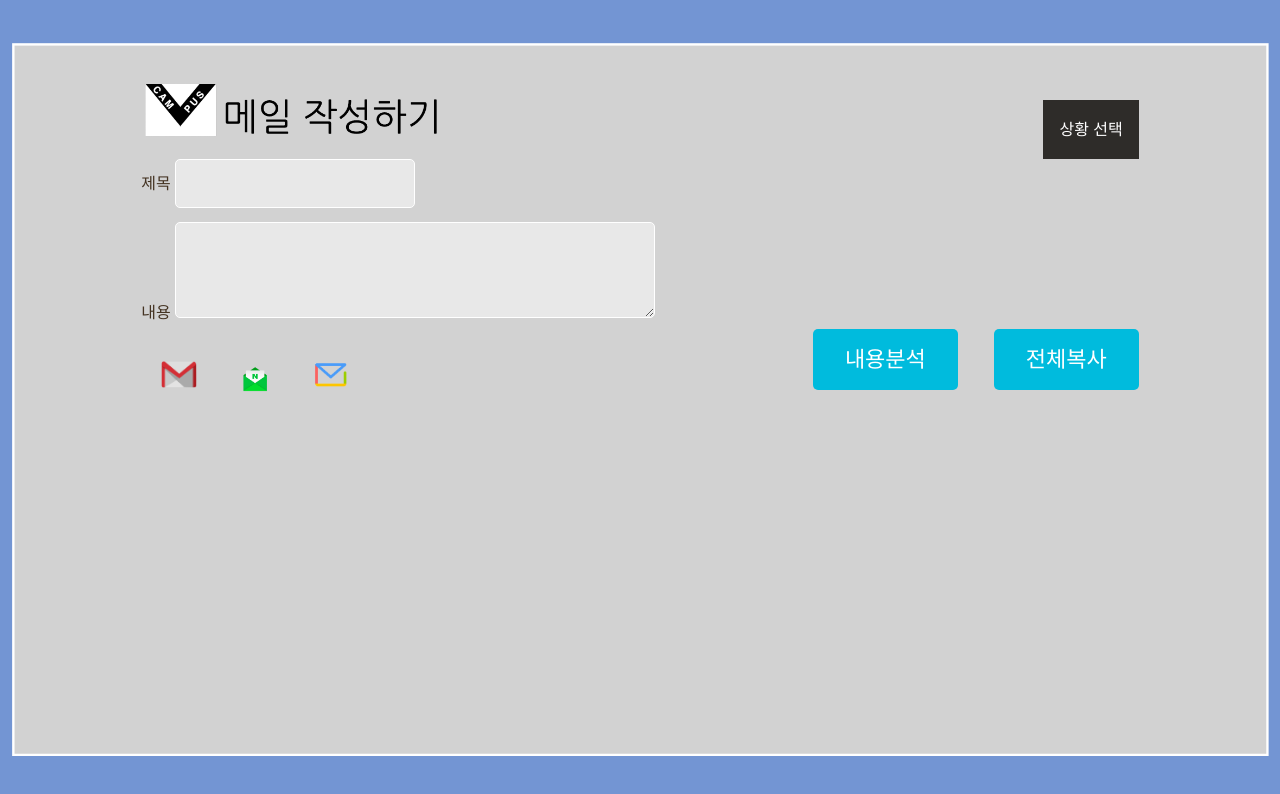
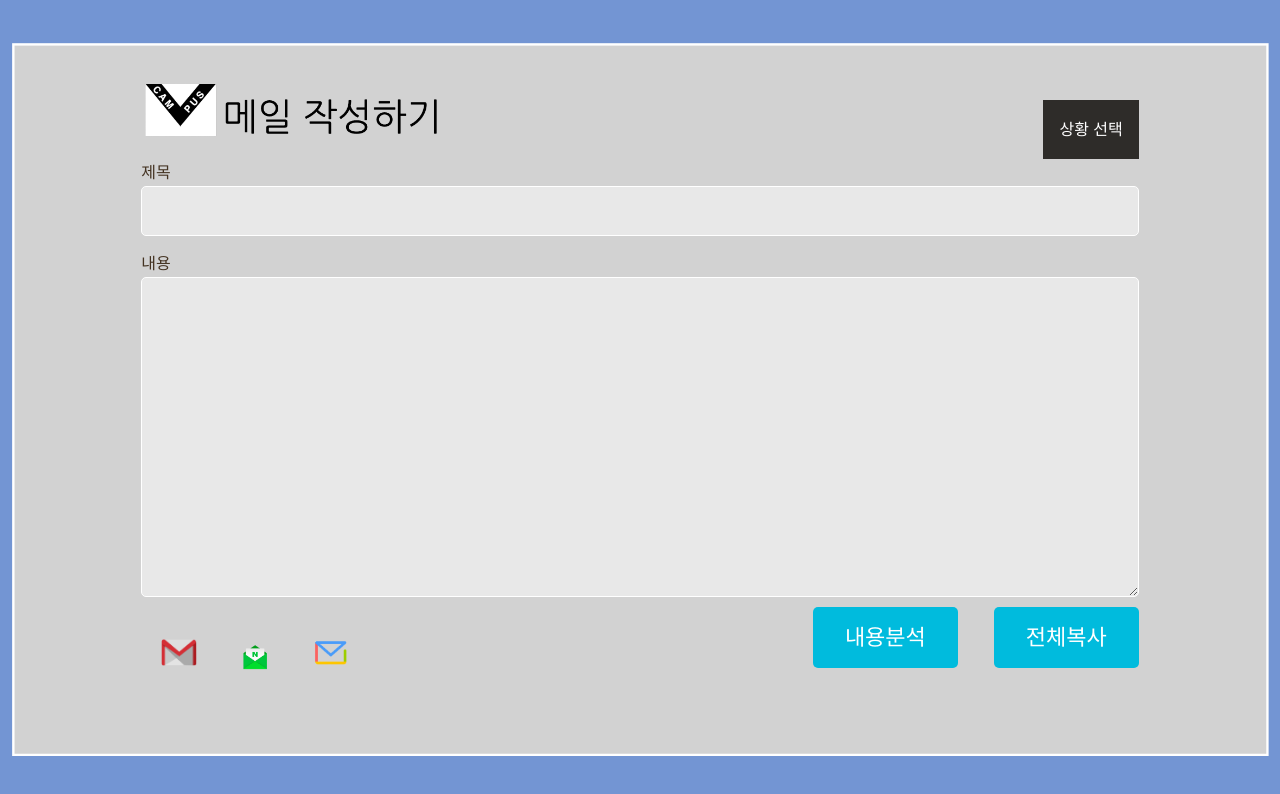
Before and after one commit to Uniroxanne/senior, a plain HTML site: page capstone/index.html in a window 1280 px wide. Drawn offline with Linux system fonts and the light colour scheme; some packages are replaced by stand-ins of ours.

Commit message:
Update style.css

```diff
--- a/capstone/css/style.css
+++ b/capstone/css/style.css
@@ -94,12 +94,12 @@ textarea {
 }
 input[type="text"] {
     width: 100%;
-    max-width: 240px;
+    max-width: 1000px;
 }
 textarea {
     width: 100%;
-    max-width: 480px;
-    height: 6rem;
+    max-width: 1000px;
+    height: 20rem;
 }
 input[type="submit"] {
     border: none;
```
